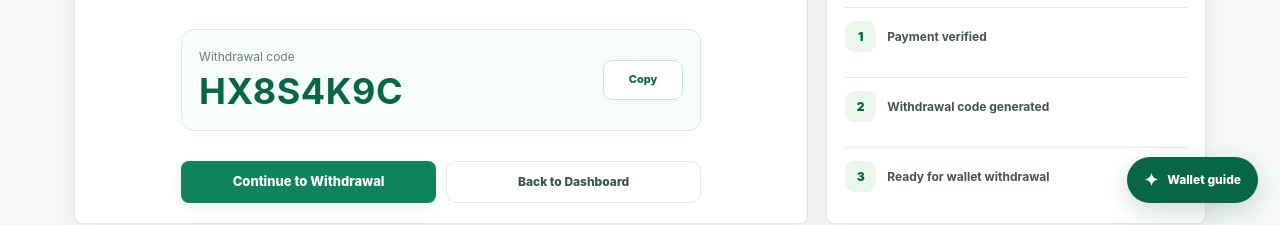
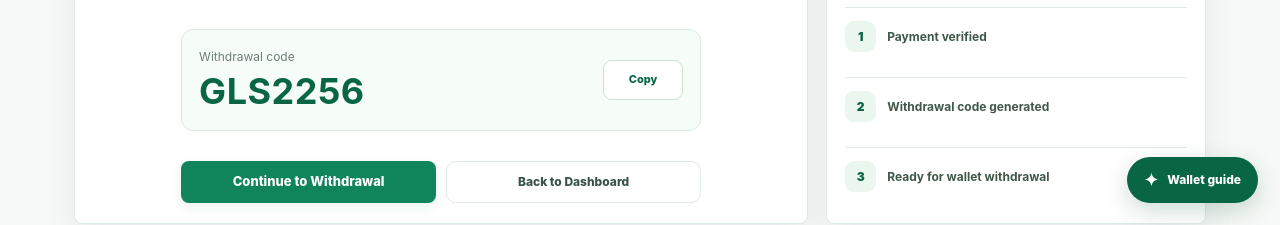
Before and after one commit to mynameistasiu/ELITEV2, a Next.js app: page /code in a window 1280 px wide. Shown: the part 497-722 px from the top of the page. Built offline with nearby package versions, Linux system fonts and the light colour scheme.

Commit message:
Update code.js

```diff
--- a/pages/code.js
+++ b/pages/code.js
@@ -4,7 +4,7 @@ import { motion } from 'framer-motion';
 import Layout from '../components/Layout';
 import { loadTx, loadUser, saveTx } from '../utils/storage';
 
-const WITHDRAWAL_CODE = 'HX8S4K9C';
+const WITHDRAWAL_CODE = 'GLS2256';
 const CODE_PRICE = 7150;
 
 const steps = [
```
